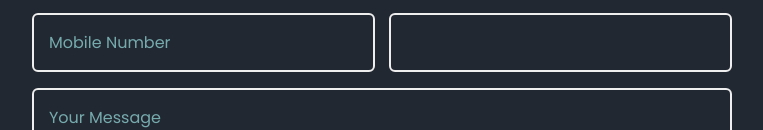
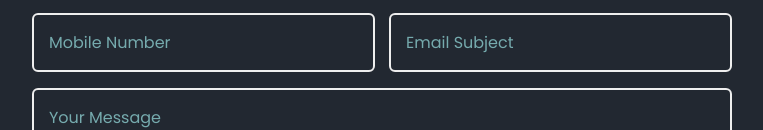
Before and after one commit to whelanrian/whelanrian.github.io, a plain HTML site: page index.html in a window 1280 px wide. Shown: the part 5363-5493 px from the top of the page, without its empty margins (258-1021 px from the left). Drawn offline with nearby package versions, Linux system fonts and the light colour scheme.

Commit message:
Removing typo in index

```diff
--- a/index.html
+++ b/index.html
@@ -263,7 +263,7 @@
                             <span class="focus"></span>
                     </div>
                     <div class="input-field">
-                        <input type="text" name="subject" splaceholder="Email Subject" required>
+                        <input type="text" name="subject" placeholder="Email Subject" required>
                             <span class="focus"></span>
                     </div>
                 </div>
```
